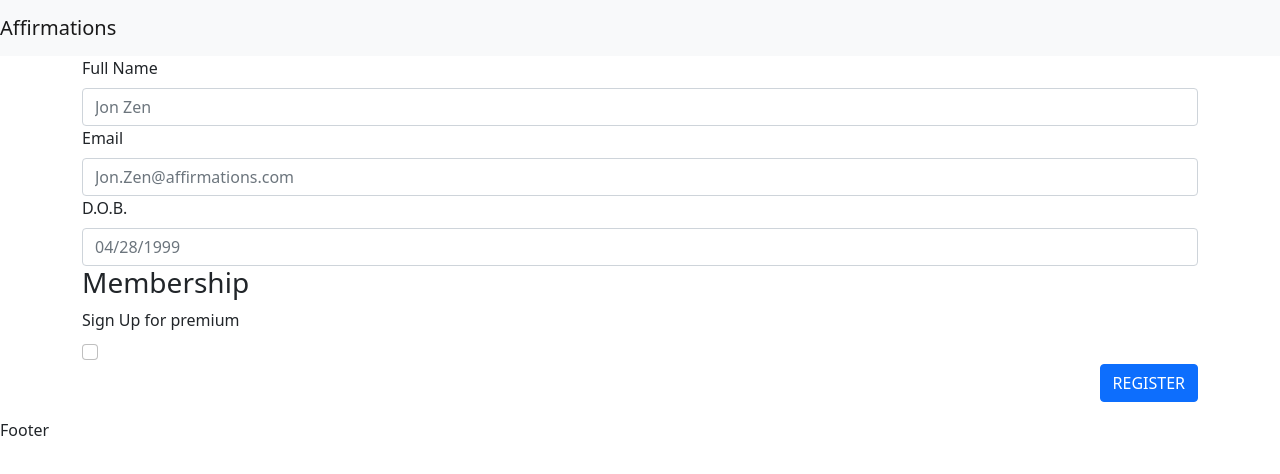
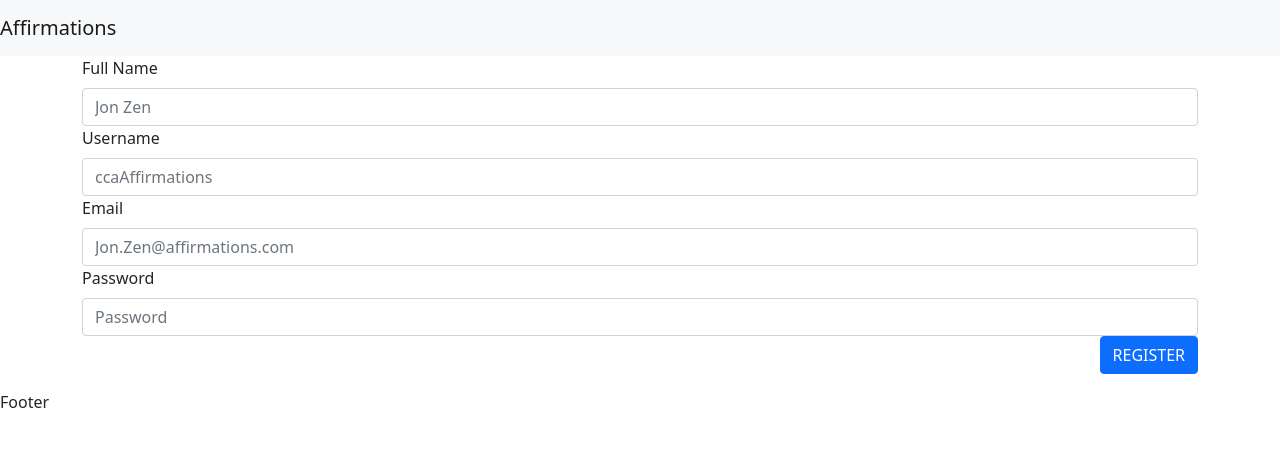
Before and after one commit to CodeCraftersAcad/affirmations_ui, a React (Create React App) app: page /user/register in a window 1280 px wide. Shown: the top 474 px of the page. Built offline with nearby package versions, Linux system fonts and the light colour scheme.

Commit message:
User can register and login.

```diff
--- a/src/components/Buttons/Buttons.js
+++ b/src/components/Buttons/Buttons.js
@@ -1,9 +1,11 @@
 import { Button } from 'react-bootstrap';
 
-export default function Buttons({btnText, variant, btnAlign}) {
+export default function Buttons({btnText, variant, btnAlign, ...props}) {
     return (
         <p className={btnAlign}>
-            <Button variant={variant}>{btnText}</Button>
+            <Button variant={variant}
+                    {...props}
+            >{btnText}</Button>
         </p>
     )
 }
--- a/src/components/TextInputs/TextInputs.js
+++ b/src/components/TextInputs/TextInputs.js
@@ -1,6 +1,6 @@
 import { Form } from 'react-bootstrap';
 
-export default function TextInputs({label, type, placeholder,name, onChange, value}) {
+export default function TextInputs({label, type, placeholder,name, onChange, value, ...props}) {
     return (
         <Form.Group>
             <Form.Label>{label}</Form.Label>
@@ -10,6 +10,7 @@ export default function TextInputs({label, type, placeholder,name, onChange, val
                 value={value}
                 onChange={onChange}
                 placeholder={placeholder}
+                {...props}
             />
         </Form.Group>
     )
--- a/src/containers/User/UserLoginContainer.js
+++ b/src/containers/User/UserLoginContainer.js
@@ -1,9 +1,55 @@
 import Layout from "../../components/Layout/Layout";
+import {useState} from "react";
+import {Form} from "react-bootstrap";
+import TextInputs from "../../components/TextInputs/TextInputs";
+import Buttons from "../../components/Buttons/Buttons";
+import {loginUser} from "../../store/actions/user-actions";
+import {useDispatch} from "react-redux";
 
 const UserLoginContainer = () => {
+    const dispatch = useDispatch()
+
+    const [userLoginInformation, setUserLoginInformation] = useState({
+        password: '',
+        username: '',
+    })
+
+    const handleUserInputChange = (event) => {
+        const {name, value} = event.target;
+        setUserLoginInformation({...userLoginInformation, [name]: value})
+    }
+
+    const handleSubmit = async (e) => {
+        e.preventDefault();
+        await dispatch(loginUser(userLoginInformation))
+    }
+
     return (
         <Layout>
-            LOGIN HERE
+            <Form onSubmit={handleSubmit}>
+                <TextInputs
+                    type={'text'}
+                    id={'registerUsername'}
+                    name={'username'}
+                    label={'Username'}
+                    placeholder={'ccaAffirmations'}
+                    onChange={handleUserInputChange}
+                />
+                <TextInputs
+                    id={'registerPassword'}
+                    type={'password'}
+                    name={'password'}
+                    label={'Password'}
+                    placeholder={'Password'}
+                    onChange={handleUserInputChange}
+                />
+                <Buttons
+                    variant={'primary'}
+                    btnText={'REGISTER'}
+                    btnAlign={'text-end'}
+                    type={'submit'}
+                />
+            </Form>
         </Layout>
     );
 };
--- a/src/containers/User/UserRegisterContainer.js
+++ b/src/containers/User/UserRegisterContainer.js
@@ -1,96 +1,80 @@
 import {useState} from "react";
 import Layout from "../../components/Layout/Layout";
 import {Form} from "react-bootstrap";
+import {useDispatch} from "react-redux";
 import TextInputs from "../../components/TextInputs/TextInputs";
-import CheckInputs from "../../components/CheckInputs/CheckInputs";
 import Buttons from "../../components/Buttons/Buttons";
+import {registerNewUser} from "../../store/actions/user-actions";
 
 const UserRegisterContainer = () => {
-    const [showPremiumMembership, setShowPremiumMemberShip] = useState(false)
-    const [user, setUser] = useState({
+    const dispatch = useDispatch();
+
+    const [userRegistrationInformation, setUserRegistrationInformation] = useState({
         name: '',
         email: '',
         password: '',
+        confirmPassword: '',
         username: '',
         dob: '',
-        membership: {
-            membershipType: 'basic',
-            paymentFrequency: '',
-            confirmSubscription: false
-        },
-        notifications: {
-            notify: true,
-            frequency: 1,
-            days: [],
-            email: false
-        }
+        membershipType: 'basic',
+        paymentFrequency: '',
+        confirmSubscription: false,
+        notify: true,
+        frequency: 1,
+        days: [],
+        notifyByEmail: false
     })
-
-    const premiumMembershipShowInputs = () => setShowPremiumMemberShip(!showPremiumMembership)
 
     const handleUserInputChange = (event) => {
         const {name, value} = event.target;
-        setUser({ ...user, [name]: value })
+        setUserRegistrationInformation({...userRegistrationInformation, [name]: value})
     }
 
-    const handleSubmit = (e) => {
+    const handleSubmit = async (e) => {
         e.preventDefault();
-        console.log(user)
+        await dispatch(registerNewUser(userRegistrationInformation))
     }
-
-    const paymentFrequency = [
-        {type: 'Monthly', value: 'month'},
-        {type: 'Yearly', value: 'year'}
-    ];
 
     return (
         <Layout>
             <Form onSubmit={handleSubmit}>
                 <TextInputs
                     type={'text'}
+                    id={'registerName'}
                     name={'name'}
                     label={'Full Name'}
                     placeholder={'Jon Zen'}
                     onChange={handleUserInputChange}
                 />
                 <TextInputs
+                    type={'text'}
+                    id={'registerUsername'}
+                    name={'username'}
+                    label={'Username'}
+                    placeholder={'ccaAffirmations'}
+                    onChange={handleUserInputChange}
+                />
+                <TextInputs
                     type={'email'}
+                    id={'registerEmail'}
                     name={'email'}
                     label={'Email'}
                     onChange={handleUserInputChange}
                     placeholder={'Jon.Zen@affirmations.com'}
                 />
                 <TextInputs
-                    name={'dob'}
-                    type={'text'}
-                    label={'D.O.B.'}
-                    placeholder={'04/28/1999'}
+                    id={'registerPassword'}
+                    type={'password'}
+                    name={'password'}
+                    label={'Password'}
+                    placeholder={'Password'}
                     onChange={handleUserInputChange}
                 />
-                <h3>Membership</h3>
-                <CheckInputs
-                    type={'checkbox'}
-                    label={'Sign Up for premium'}
-                    onChange={premiumMembershipShowInputs}
-                />
-                {showPremiumMembership && (
-                    <Form.Group>
-                        <Form.Label>Payment Frequency</Form.Label>
-                        {paymentFrequency.map((type) => (
-                                <CheckInputs
-                                    type={'radio'}
-                                    label={type.type}
-                                    value={type.value}
-                                    name={'paymentFrequency'}
-                                    onChange={handleUserInputChange}
-                                />
-                        ))}
-                    </Form.Group>
-                )}
                 <Buttons
                     variant={'primary'}
                     btnText={'REGISTER'}
                     btnAlign={'text-end'}
+                    type={'submit'}
                 />
             </Form>
         </Layout>
--- a/src/store/actions/user-actions.js
+++ b/src/store/actions/user-actions.js
@@ -8,7 +8,7 @@ import {
 } from "../constants/user-constants";
 import axios from 'axios'
 
-export const login = (username, password) =>  async dispatch => {
+export const loginUser = (userLoginInfo) =>  async dispatch => {
     try {
         dispatch({
             type: USER_LOGIN_REQUEST
@@ -19,7 +19,7 @@ export const login = (username, password) =>  async dispatch => {
                 'Content-Type': 'application/json'
             },
         }
-        const {data} = await axios.post('/auth/login', {username, password}, config)
+        const {data} = await axios.post('/auth/login', {userLoginInfo}, config)
 
         dispatch({
             type: USER_LOGIN_SUCCESS,
@@ -37,7 +37,8 @@ export const login = (username, password) =>  async dispatch => {
 }
 
 
-export const register = (name, username, email, password, dob, membership, notifications) =>  async dispatch => {
+export const registerNewUser = (user) =>  async dispatch => {
+    console.log(user)
     try {
         dispatch({
             type: USER_REGISTER_REQUEST
@@ -48,7 +49,7 @@ export const register = (name, username, email, password, dob, membership, notif
                 'Content-Type': 'application/json'
             },
         }
-        const {data} = await axios.post('/auth/register', {name, email, password, dob, membership, notifications}, config)
+        const {data} = await axios.post('/auth/register', {user}, config)
 
         dispatch({
             type: USER_REGISTER_SUCCESS,
```
Also changed, not shown: 1 other file (tests, documents, lock files or other folders).
